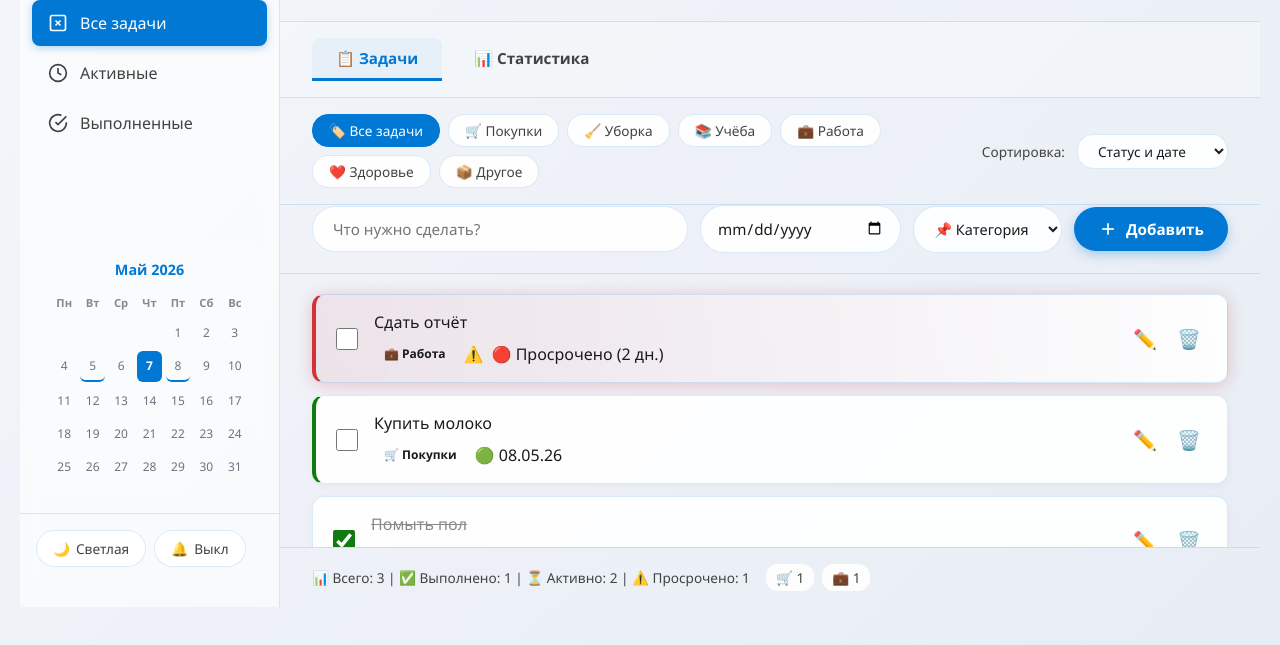
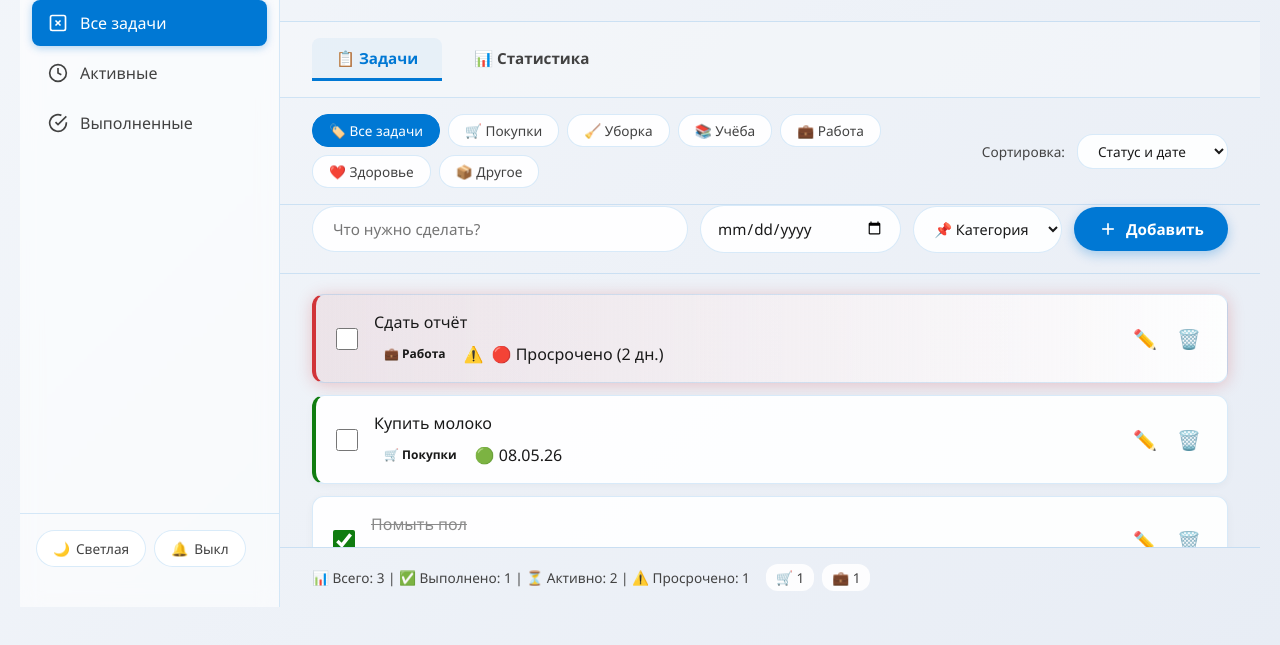
Before and after one commit to julia-riga/task-tracker, a website: page index.html in a window 1280 px wide. Shown: the part 153-798 px from the top of the page. Drawn offline with Linux system fonts and the light colour scheme.

Commit message:
refactor: Remove mini calendar widget and associated styles from index.html and style.css

```diff
--- a/index.html
+++ b/index.html
@@ -28,15 +28,6 @@
                 <span id="navCompleted">Completed</span>
             </div>
         </nav>
-
-        <!-- MINI CALENDAR WIDGET -->
-        <div class="mini-calendar-widget">
-            <div class="mini-calendar-header">
-                <span id="currentMonth">Май 2026</span>
-            </div>
-            <div class="mini-calendar-grid" id="miniCalendar"></div>
-        </div>
-
         <div class="sidebar-footer">
             <button class="data-btn theme" id="themeBtn">🌙 <span id="themeStatus">Light</span></button>
             <button class="data-btn notifications" id="notifBtn">🔔 <span id="notifStatus">Off</span></button>
--- a/script.js
+++ b/script.js
@@ -838,87 +838,6 @@ function nextMonth() {
   initCalendarSelects();
 }
 
-// ==================== MINI CALENDAR ====================
-function renderMiniCalendar() {
-  const container = document.getElementById("miniCalendar");
-  if (!container) return;
-
-  const now = new Date();
-  const year = now.getFullYear();
-  const month = now.getMonth();
-  const today = now.getDate();
-
-  // Update header
-  const monthNames =
-    currentLang === "ru"
-      ? [
-          "Январь",
-          "Февраль",
-          "Март",
-          "Апрель",
-          "Май",
-          "Июнь",
-          "Июль",
-          "Август",
-          "Сентябрь",
-          "Октябрь",
-          "Ноябрь",
-          "Декабрь",
-        ]
-      : [
-          "January",
-          "February",
-          "March",
-          "April",
-          "May",
-          "June",
-          "July",
-          "August",
-          "September",
-          "October",
-          "November",
-          "December",
-        ];
-
-  const header = document.getElementById("currentMonth");
-  if (header) header.textContent = `${monthNames[month]} ${year}`;
-
-  // Get days info
-  const firstDay = new Date(year, month, 1).getDay();
-  const daysInMonth = new Date(year, month + 1, 0).getDate();
-
-  // Day names (Mo-Su)
-  const dayNames =
-    currentLang === "ru"
-      ? ["Пн", "Вт", "Ср", "Чт", "Пт", "Сб", "Вс"]
-      : ["Mo", "Tu", "We", "Th", "Fr", "Sa", "Su"];
-
-  let html = "";
-  dayNames.forEach((day) => {
-    html += `<div style="font-weight: 600; font-size: 0.7rem; padding: 4px 0; color: var(--text-muted);">${day}</div>`;
-  });
-
-  // Empty cells
-  const startOffset = firstDay === 0 ? 6 : firstDay - 1;
-  for (let i = 0; i < startOffset; i++) {
-    html += "<div></div>";
-  }
-
-  // Days
-  for (let d = 1; d <= daysInMonth; d++) {
-    const isToday = d === today;
-    const dateStr = `${year}-${String(month + 1).padStart(2, "0")}-${String(d).padStart(2, "0")}`;
-    const hasTasks = tasks.some((t) => {
-      const taskDate = new Date(t.deadline);
-      return taskDate.toISOString().split("T")[0] === dateStr && !t.completed;
-    });
-
-    html += `<div class="mini-calendar-day ${isToday ? "active" : ""} ${hasTasks ? "has-tasks" : ""}">${d}</div>`;
-  }
-
-  container.innerHTML = html;
-}
-
 // ==================== FILTER & SORT ====================
 function getFilteredAndSortedTasks() {
   let res = [...tasks];
@@ -1024,7 +943,6 @@ function render() {
   saveTasksToStorage();
   renderProgressChart();
   renderCalendar();
-  renderMiniCalendar();
 }
 
 // ==================== CRUD TASKS ====================
--- a/style.css
+++ b/style.css
@@ -8,8 +8,6 @@
   --text-primary: #1a1a1a;
   --text-secondary: #424242;
   --text-muted: #8a8a8a;
-  --text-sidebar: #6b7280;
-  --text-sidebar-active: #0078d4;
   --accent-color: #0078d4;
   --accent-hover: #106ebe;
   --border-color: rgba(0, 120, 212, 0.15);
@@ -31,8 +29,6 @@
   --text-primary: #ffffff;
   --text-secondary: #d0d0d0;
   --text-muted: #9a9a9a;
-  --text-sidebar: #9ca3af;
-  --text-sidebar-active: #4c6ef5;
   --accent-color: #4c6ef5;
   --accent-hover: #3b5bdb;
   --border-color: rgba(76, 110, 245, 0.2);
@@ -175,51 +171,6 @@ body {
   background: var(--accent-color);
   color: white;
   box-shadow: 0 2px 8px rgba(0, 120, 212, 0.3);
-}
-
-/* ===== MINI CALENDAR WIDGET ===== */
-.mini-calendar-widget {
-  padding: 16px;
-  background: rgba(255, 255, 255, 0.05);
-  border-radius: 10px;
-  margin: 16px;
-}
-
-.mini-calendar-header {
-  text-align: center;
-  color: var(--text-sidebar-active);
-  font-weight: 600;
-  margin-bottom: 12px;
-  font-size: 0.9rem;
-}
-
-.mini-calendar-grid {
-  display: grid;
-  grid-template-columns: repeat(7, 1fr);
-  gap: 4px;
-  text-align: center;
-}
-
-.mini-calendar-day {
-  padding: 6px 4px;
-  border-radius: 6px;
-  font-size: 0.75rem;
-  color: var(--text-sidebar);
-  cursor: pointer;
-}
-
-.mini-calendar-day:hover {
-  background: rgba(255, 255, 255, 0.1);
-}
-
-.mini-calendar-day.active {
-  background: var(--accent-color);
-  color: white;
-  font-weight: 600;
-}
-
-.mini-calendar-day.has-tasks {
-  border-bottom: 2px solid var(--accent-color);
 }
 
 .sidebar-footer {
```
